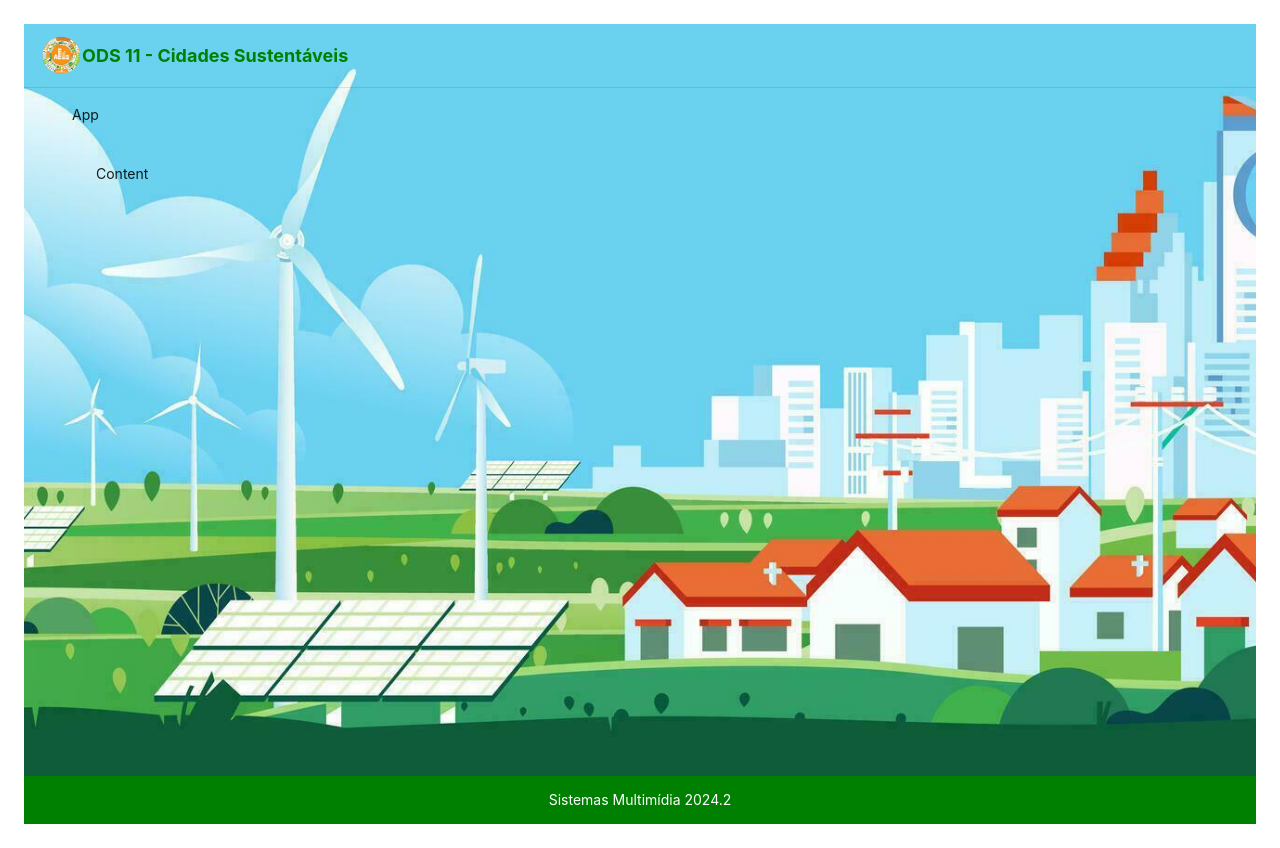
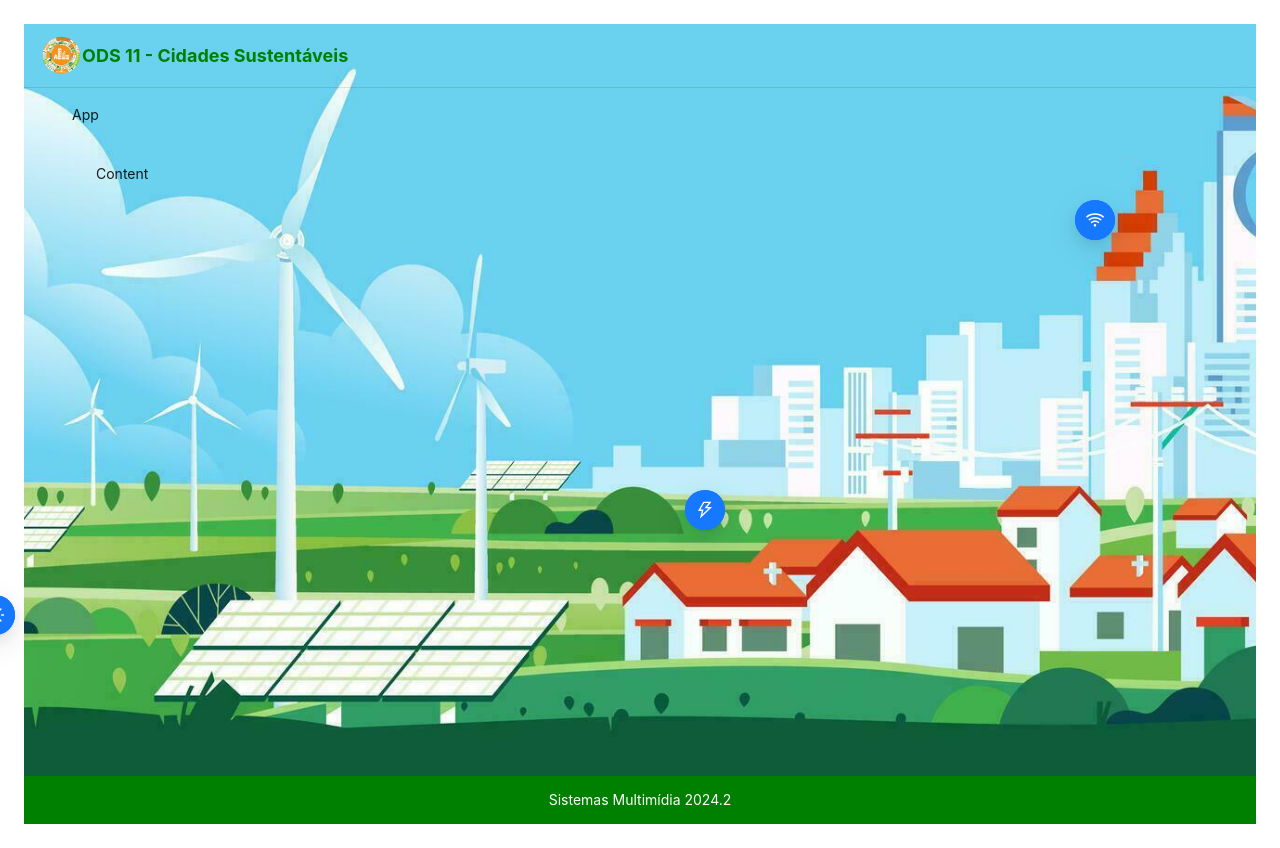
Before and after one commit to Brederodes/sistema_multimidia_ee2, a React (Create React App) app in the folder my-app/: page / in a window 1280 px wide. Built offline with nearby package versions, Linux system fonts and the light colour scheme.

Commit message:
Adding Float Buttons

```diff
--- a/my-app/src/App.js
+++ b/my-app/src/App.js
@@ -5,9 +5,18 @@ import {
   Menu,
   theme,
   Button,
+  FloatButton,
   Drawer,
   Dropdown,
 } from 'antd';
+import {
+  QuestionCircleOutlined,
+  SunOutlined,
+  WifiOutlined,
+  ThunderboltOutlined,
+  BulbOutlined,
+  GlobalOutlined,
+} from '@ant-design/icons';
 
 import { MenuOutlined } from '@ant-design/icons';
 
@@ -123,6 +132,46 @@ const App = () => {
           >
             Content
           </div>
+          <FloatButton
+            icon={<WifiOutlined />}
+            type="primary"
+            style={{
+              right: 165,
+              bottom: 560,
+            }}
+          />
+          <FloatButton
+            icon={<SunOutlined />}
+            type="primary"
+            style={{
+              right: 1265,
+              bottom: 165,
+            }}
+          />
+          <FloatButton
+            icon={<ThunderboltOutlined />}
+            type="primary"
+            style={{
+              right: 555,
+              bottom: 270,
+            }}
+          />
+          <FloatButton
+            icon={<BulbOutlined />}
+            type="primary"
+            style={{
+              right: 1348,
+              bottom: 645,
+            }}
+          />
+          <FloatButton
+            icon={<GlobalOutlined />}
+            type="primary"
+            style={{
+              right: 1810,
+              bottom: 400,
+            }}
+          />
         </Content>
         <Footer
           style={{
```
